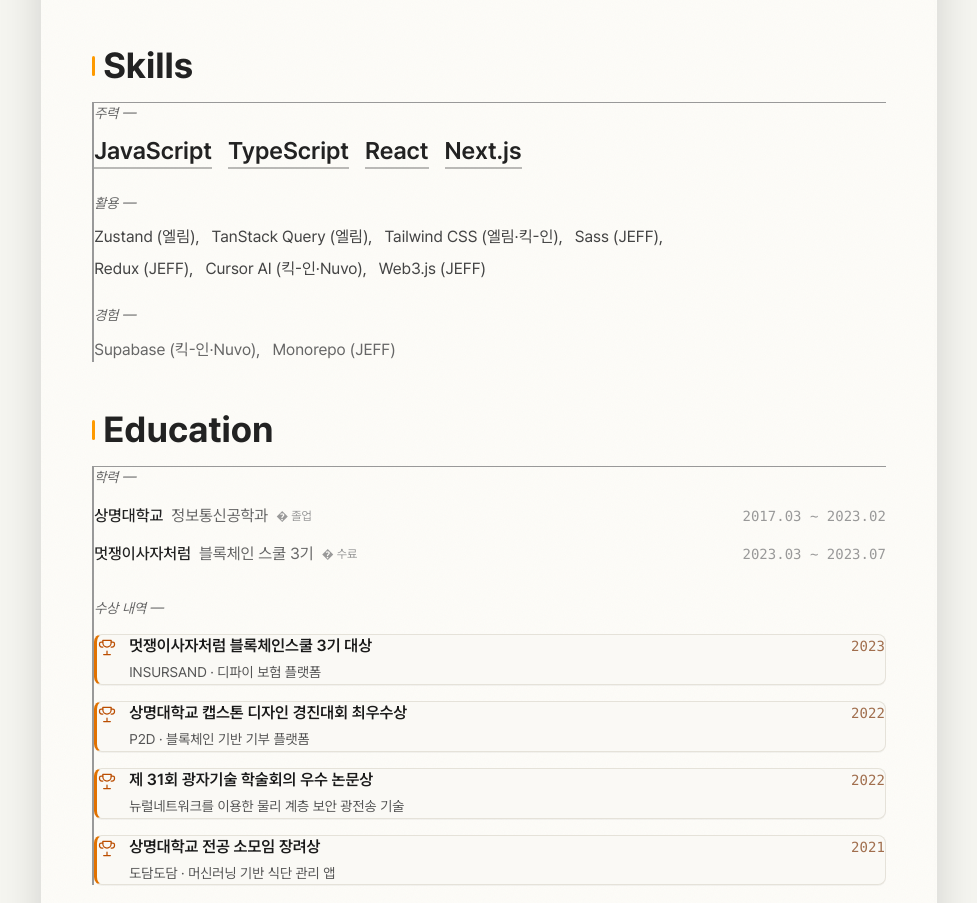
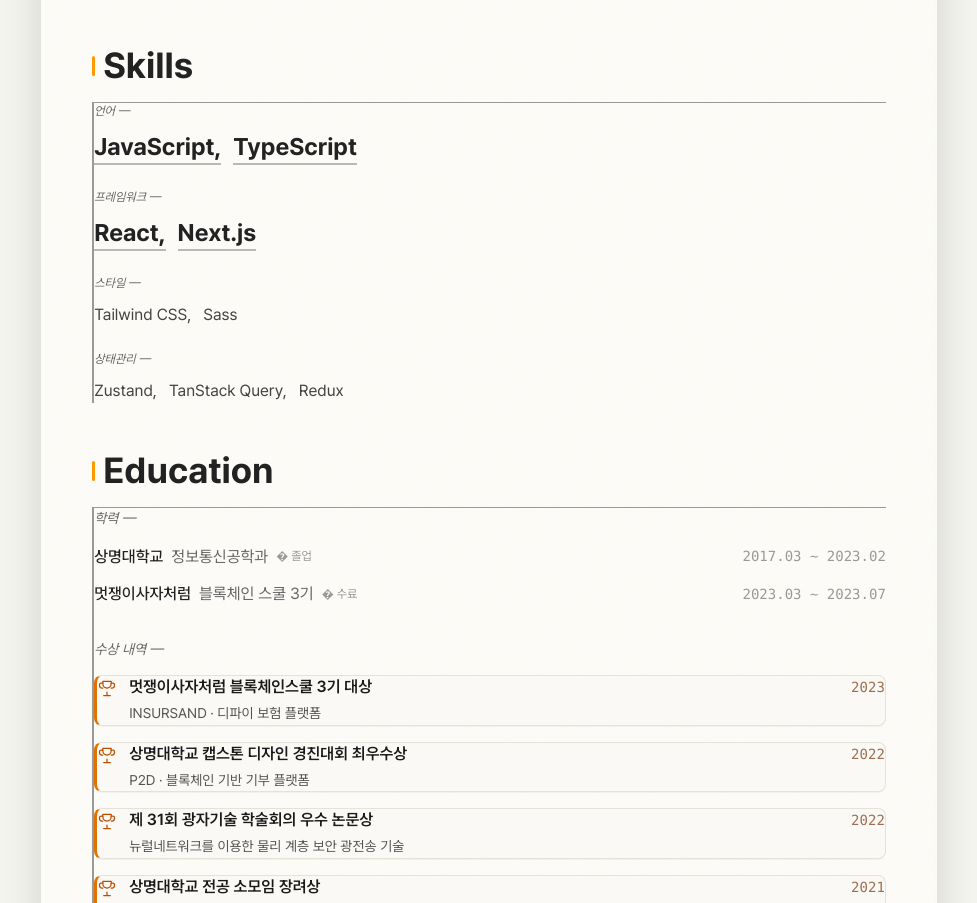
Before and after one commit to Melonisjy/resume, a Next.js app: page / in a window 1280 px wide. Shown: the part 2666-3569 px from the top of the page, without its empty margins (151-1128 px from the left). Built offline with nearby package versions, Linux system fonts and the light colour scheme.

Commit message:
fix: Skills 섹션 수정정

```diff
--- a/components/Skills.tsx
+++ b/components/Skills.tsx
@@ -8,95 +8,52 @@ import { translations } from "@/lib/i18n/translations";
 export default function Skills() {
   const { lang } = useLanguage();
   const t = translations.skills;
+  const emphasizedLabels = ["언어", "Language", "프레임워크", "Framework"];
 
   return (
     <Section id="skills" title={t.title[lang]}>
       <div className="flex flex-col gap-6 border-l-2 border-[#999] pl-4 transition-colors duration-300 print:gap-1 dark:border-[#444] md:pl-6">
-        {/* Primary */}
+        {t.categories.map((category, categoryIndex) => {
+          const isEmphasized = emphasizedLabels.includes(category.label[lang]);
+
+          return (
             <motion.div
+              key={category.label.en}
               initial={{ opacity: 0 }}
               whileInView={{ opacity: 1 }}
               viewport={{ once: true }}
-          transition={{ duration: 0.5 }}
+              transition={{ duration: 0.5, delay: categoryIndex * 0.15 }}
             >
-          <p className="text-[#666] dark:text-[#aaa] text-sm mb-3 italic transition-colors duration-300">
-            {t.primaryLabel[lang]}
+              <div className="md:max-w-2xl">
+                <p className="text-[#666] dark:text-[#aaa] text-xs mb-3 italic transition-colors duration-300">
+                  {category.label[lang]} —
                 </p>
-          <div className="flex flex-wrap gap-x-4 gap-y-2">
-            {t.primary.map((skill, index) => (
+                <div className="flex flex-wrap gap-x-3 gap-y-2">
+                  {category.items.map((skill, skillIndex) => (
                     <motion.span
                       key={skill}
-                initial={{ opacity: 0, y: 10 }}
+                      initial={{ opacity: 0, y: isEmphasized ? 10 : 0 }}
                       whileInView={{ opacity: 1, y: 0 }}
                       viewport={{ once: true }}
-                transition={{ duration: 0.3, delay: index * 0.1 }}
-                className="text-[#222] dark:text-[#f5f5f0] text-xl md:text-2xl font-heading font-semibold
-                  border-b-2 border-[#222]/30 dark:border-[#f5f5f0]/30
-                  transition-colors duration-300"
+                      transition={{
+                        duration: 0.3,
+                        delay: categoryIndex * 0.15 + skillIndex * 0.05,
+                      }}
+                      className={
+                        isEmphasized
+                          ? "text-[#222] dark:text-[#f5f5f0] text-2xl font-heading font-bold border-b-2 border-[#222]/30 dark:border-[#f5f5f0]/30 transition-colors duration-300"
+                          : "text-[#444] dark:text-[#ddd] text-sm md:text-base transition-colors duration-300"
+                      }
                     >
                       {skill}
-              </motion.span>
-            ))}
-          </div>
-        </motion.div>
-
-        {/* Applied */}
-        <motion.div
-          initial={{ opacity: 0 }}
-          whileInView={{ opacity: 1 }}
-          viewport={{ once: true }}
-          transition={{ duration: 0.5, delay: 0.3 }}
-        >
-          <div className="md:max-w-2xl">
-            <p className="text-[#666] dark:text-[#aaa] text-sm mb-3 italic transition-colors duration-300">
-              {t.appliedLabel[lang]}
-            </p>
-            <div className="flex flex-wrap gap-x-3 gap-y-2">
-              {t.applied[lang].map((skill, index) => (
-                <motion.span
-                  key={skill}
-                  initial={{ opacity: 0 }}
-                  whileInView={{ opacity: 1 }}
-                  viewport={{ once: true }}
-                  transition={{ duration: 0.3, delay: 0.35 + index * 0.05 }}
-                  className="text-[#444] dark:text-[#ddd] text-sm md:text-base transition-colors duration-300"
-                >
-                  {skill}
-                  {index < t.applied[lang].length - 1 && ","}
+                      {skillIndex < category.items.length - 1 && ","}
                     </motion.span>
                   ))}
                 </div>
               </div>
             </motion.div>
-
-        {/* Exposure */}
-        <motion.div
-          initial={{ opacity: 0 }}
-          whileInView={{ opacity: 1 }}
-          viewport={{ once: true }}
-          transition={{ duration: 0.5, delay: 0.45 }}
-        >
-          <div className="md:max-w-2xl">
-            <p className="text-[#666] dark:text-[#aaa] text-sm mb-3 italic transition-colors duration-300">
-              {t.exposureLabel[lang]}
-            </p>
-            <div className="flex flex-wrap gap-x-3 gap-y-2">
-              {t.exposure[lang].map((skill, index) => (
-                <motion.span
-                  key={skill}
-                  initial={{ opacity: 0 }}
-                  whileInView={{ opacity: 1 }}
-                  viewport={{ once: true }}
-                  transition={{ duration: 0.3, delay: 0.5 + index * 0.04 }}
-                  className="text-[#666] dark:text-[#aaa] transition-colors duration-300"
-                >
-                  {skill}
-                  {index < t.exposure[lang].length - 1 && ","}
-                </motion.span>
-              ))}
-            </div>
-          </div>
-        </motion.div>
+          );
+        })}
       </div>
     </Section>
   );
--- a/lib/i18n/translations.ts
+++ b/lib/i18n/translations.ts
@@ -28,34 +28,24 @@ export const translations = {
   },
   skills: {
     title: { ko: "Skills", en: "Skills" },
-    primaryLabel: { ko: "주력 —", en: "Primary —" },
-    appliedLabel: { ko: "활용 —", en: "Applied —" },
-    exposureLabel: { ko: "경험 —", en: "Exposure —" },
-    primary: ["JavaScript", "TypeScript", "React", "Next.js"],
-    applied: {
-      ko: [
-        "Zustand (엘림)",
-        "TanStack Query (엘림)",
-        "Tailwind CSS (엘림·킥-인)",
-        "Sass (JEFF)",
-        "Redux (JEFF)",
-        "Cursor AI (킥-인·Nuvo)",
-        "Web3.js (JEFF)",
-      ],
-      en: [
-        "Zustand (Elim)",
-        "TanStack Query (Elim)",
-        "Tailwind CSS (Elim, KIKIN)",
-        "Sass (JEFF)",
-        "Redux (JEFF)",
-        "Cursor AI (KIKIN, Nuvo)",
-        "Web3.js (JEFF)",
-      ],
-    },
-    exposure: {
-      ko: ["Supabase (킥-인·Nuvo)", "Monorepo (JEFF)"],
-      en: ["Supabase (KIKIN, Nuvo)", "Monorepo (JEFF)"],
-    },
+    categories: [
+      {
+        label: { ko: "언어", en: "Language" },
+        items: ["JavaScript", "TypeScript"],
+      },
+      {
+        label: { ko: "프레임워크", en: "Framework" },
+        items: ["React", "Next.js"],
+      },
+      {
+        label: { ko: "스타일", en: "Style" },
+        items: ["Tailwind CSS", "Sass"],
+      },
+      {
+        label: { ko: "상태관리", en: "State" },
+        items: ["Zustand", "TanStack Query", "Redux"],
+      },
+    ],
   },
   experience: {
     title: { ko: "Experience", en: "Experience" },
```
Lines whose indentation alone changed are shown as unchanged.
